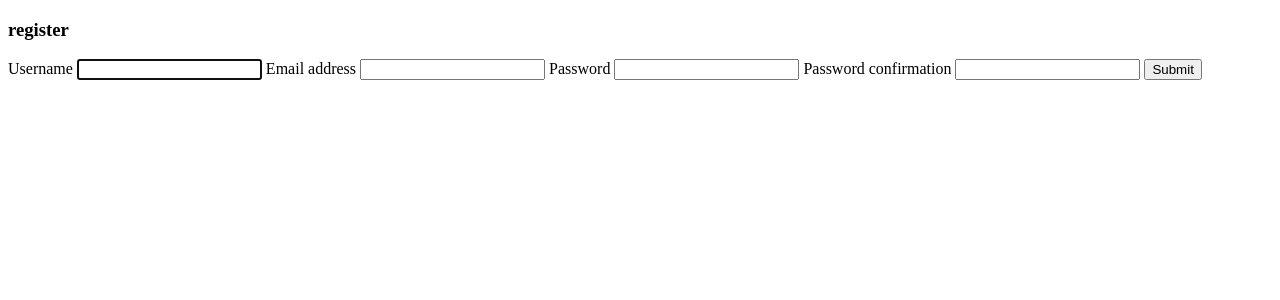
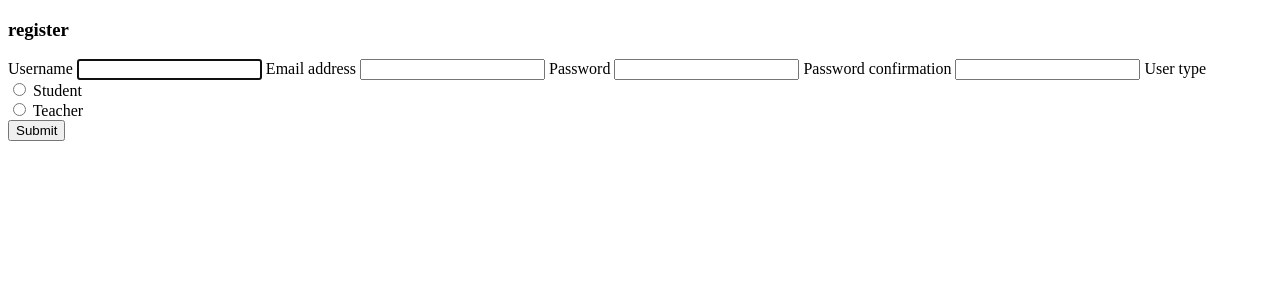
Before and after one commit to ZhikunzZZ/Individual-Project, a Django app: page /register/ in a window 1280 px wide. Shown: the top 300 px of the page. Run offline with Django 4.2, Linux system fonts and the light colour scheme.

Commit message:
Login and register function(done)

```diff
--- a/FeedbackMate/FeedbackMate/urls.py
+++ b/FeedbackMate/FeedbackMate/urls.py
@@ -26,5 +26,7 @@ urlpatterns = [
     path('index/', views.index, name="index"),
     path('login/', views.loginPage, name="login"),
     path('logout/', views.logoutUser, name="logout"),
-    path('register/', views.registerPage, name="register")
+    path('register/', views.registerPage, name="register"),
+    path('student/', views.studentPage, name="student"),
+    path('teacher/', views.teacherPage, name="teacher"),
 ]
--- a/FeedbackMate/main/decorators.py
+++ b/FeedbackMate/main/decorators.py
@@ -1,4 +1,31 @@
 from django.http import HttpResponse
 from django.shortcuts import redirect
+from django.http import HttpResponseForbidden
 
 def unauthenticated_user(view_func):
+    def wrapper_func(request, *args, **kwargs):
+        if request.user.is_authenticated:
+            if request.user.groups.filter(name='student').exists():
+                return redirect('student')
+            elif request.user.groups.filter(name='teacher').exists():
+                return redirect('teacher')
+            else:
+                return redirect('index')
+        return view_func(request, *args, **kwargs)
+    return wrapper_func
+
+def student_required(view_func):
+    def _wrapped_view(request, *args, **kwargs):
+        if request.user.groups.filter(name='student').exists():
+            return view_func(request, *args, **kwargs)
+        else:
+            return HttpResponseForbidden("You do not have permission to access this page.")
+    return _wrapped_view
+
+def teacher_required(view_func):
+    def _wrapped_view(request, *args, **kwargs):
+        if request.user.groups.filter(name='teacher').exists():
+            return view_func(request, *args, **kwargs)
+        else:
+            return HttpResponseForbidden("You do not have permission to access this page.")
+    return _wrapped_view
--- a/FeedbackMate/main/forms.py
+++ b/FeedbackMate/main/forms.py
@@ -3,7 +3,13 @@ from django import forms
 from django.contrib.auth.models import User
 from django.forms import ModelForm
 # Create your models here.
+
+USER_TYPE_CHOICES = (
+    ('student', 'Student'),
+    ('teacher', 'Teacher'),
+)
 class CreateUserForm(UserCreationForm):
+    user_type = forms.ChoiceField(choices=USER_TYPE_CHOICES, required=True, widget=forms.RadioSelect)
     class Meta:
         model = User
         fields = ['username', 'email', 'password1', 'password2']
--- a/FeedbackMate/main/templates/register.html
+++ b/FeedbackMate/main/templates/register.html
@@ -20,6 +20,9 @@
     {{form.password2.label}}
     {{form.password2}}
 
+    {{form.user_type.label}}
+    {{form.user_type}}
+
     {{form.errors}}
 
 
--- a/FeedbackMate/main/views.py
+++ b/FeedbackMate/main/views.py
@@ -4,44 +4,66 @@ from .forms import CreateUserForm
 from django.contrib import messages
 from django.contrib.auth import authenticate, login, logout
 from django.contrib.auth.decorators import login_required
+from django.contrib.auth.models import Group
+from .decorators import unauthenticated_user, teacher_required,student_required
 # Create your views here.
 @login_required(login_url='login')
 def index(request):
     return render(request, 'main.html')
 
+@login_required(login_url='login')
+@teacher_required
+def teacherPage(request):
+    return HttpResponse("This is teacher page.")
+
+@login_required(login_url='login')
+@student_required
+def studentPage(request):
+    return HttpResponse("This is student page.")
+
+@unauthenticated_user
 def loginPage(request):
-    if request.user.is_authenticated:
-        return redirect('index')
-    else:
-        if request.method == 'POST':
-            username = request.POST.get('username')
-            password = request.POST.get('password')
+    if request.method == 'POST':
+        username = request.POST.get('username')
+        password = request.POST.get('password')
 
-            user = authenticate(request, username=username, password=password)
+        user = authenticate(request, username=username, password=password)
 
-            if user is not None:
-                login(request, user)
+        if user is not None:
+            login(request, user)
+            if user.groups.filter(name='student').exists():
+                return redirect('student')
+            elif user.groups.filter(name='teacher').exists():
+                return redirect('teacher')
+            else:
                 return redirect('index')
-            else:
-                messages.info(request, 'Username or password incorrect')
-        return render(request, 'login.html')
+        else:
+            messages.info(request, 'Username or password incorrect')
+    return render(request, 'login.html')
 
 def logoutUser(request):
     logout(request)
     return redirect('login')
 
+@unauthenticated_user
 def registerPage(request):
-    if request.user.is_authenticated:
-        return redirect('index')
-    else:
-        form = CreateUserForm()
-        if request.method == 'POST':
-            form = CreateUserForm(request.POST)
-            if form.is_valid():
-                form.save()
-                user = form.cleaned_data.get('username')
-                messages.success(request, 'Account was created for' + user)
-                return redirect('login')
+    form = CreateUserForm()
+    if request.method == 'POST':
+        form = CreateUserForm(request.POST)
+        if form.is_valid():
+            user = form.save()
+            username = form.cleaned_data.get('username')
+            user_type = form.cleaned_data.get('user_type')
 
-        context = {'form':form}
-        return render(request, 'register.html', context)
+            if user_type == 'student':
+                group, created = Group.objects.get_or_create(name='student')
+                user.groups.add(group)
+            elif user_type == 'teacher':
+                group, created = Group.objects.get_or_create(name='teacher')
+                user.groups.add(group)
+
+            messages.success(request, 'Account was created for' + username)
+            return redirect('login')
+
+    context = {'form':form}
+    return render(request, 'register.html', context)
```
Also changed, not shown: FeedbackMate/db.sqlite3.
